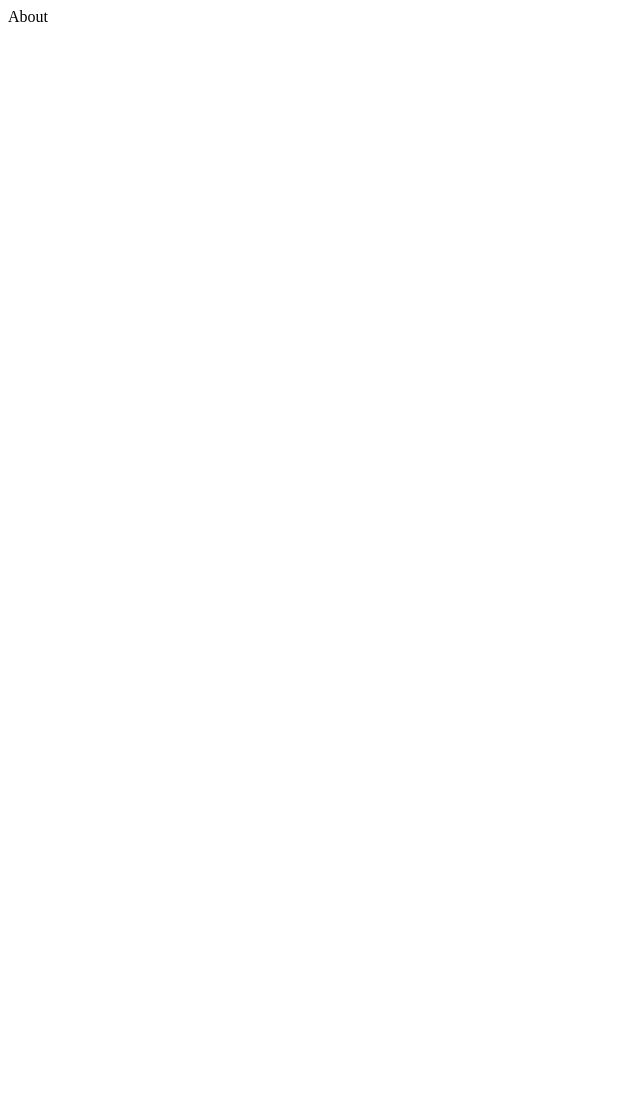
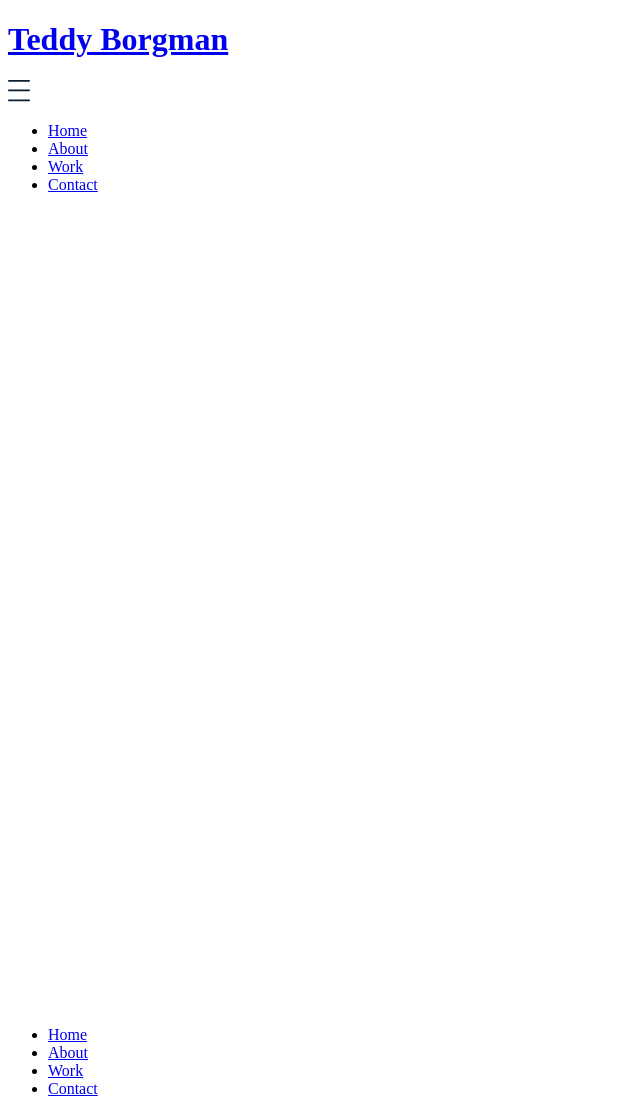
Before and after one commit to rallik/teddy-borgman, a Gatsby site: page /about in a window 1280 px wide. Shown: the top 1100 px of the page, without its empty margins (0-640 px from the left). Before the commit the page ends 800 px from the top, so only its background shows below. Built offline with nearby package versions, Linux system fonts and the light colour scheme; Gatsby itself is replaced by a stand-in of ours.

Commit message:
sitemap up, need iframes

```diff
--- a/src/components/Footer.js
+++ b/src/components/Footer.js
@@ -1,8 +1,11 @@
 import React from 'react'
+import { Navlist } from './index';
+
 
 const Footer = () => {
     return (
         <footer>
+            <Navlist name={'footer-sitemap-mobile'} elname={'footer-sitemap-mobile-li'}/>
             <h3 className='copyright'>©2021 Reuben Allik</h3>
         </footer>
     )
--- a/src/components/Header.js
+++ b/src/components/Header.js
@@ -1,9 +1,12 @@
 import React from 'react'
+import { Link } from 'gatsby'
 
 const Header = () => {
     return (
         <header>
-            <h1>Teddy Borgman</h1>
+            <Link to="/">
+                <h1>Teddy Borgman</h1>
+            </Link>
         </header>
     )
 }
--- a/src/components/Navbar.js
+++ b/src/components/Navbar.js
@@ -1,5 +1,6 @@
 import React, { useState } from 'react'
 import { Link } from 'gatsby'
+import { Navlist } from './index'
 import NavIcon from '../assets/icons/nav.svg'
 
 
@@ -19,7 +20,7 @@ const Nav = () => {
                 <NavIcon />
             </i>
             <nav className={clicked ? 'navbar active' : 'navbar'}>
-
+                <Navlist name={'nav-elements mobile'} elname={'nav-element-li'}/>
             </nav>
         </React.Fragment>
 
--- a/src/components/Navlist.js
+++ b/src/components/Navlist.js
@@ -0,0 +1,25 @@
+import React from 'react'
+import { Link } from 'gatsby'
+
+
+const Navlist = ({ name, elname }) => {
+    console.log(elname)
+    return (
+        <ul className={name}>
+            <li className={elname}>
+                <Link className='nav-link' to='/'>Home</Link>
+            </li>
+            <li className={elname}>
+                <Link className='nav-link' activeClassName='active-link' to='/about'>About</Link>
+            </li>
+            <li className={elname}>
+                <Link className='nav-link' activeClassName='active-link' to='/work'>Work</Link>
+            </li>
+            <li className={elname}>
+                <Link className='nav-link' activeClassName='active-link' to='/contact'>Contact</Link>
+            </li>
+        </ul>
+    )
+}
+
+export default Navlist
--- a/src/components/index.js
+++ b/src/components/index.js
@@ -1,6 +1,8 @@
 export { default as Layout } from './layout';
 export { default as Header } from './Header';
 export { default as Navbar } from './Navbar';
+export { default as Navlist } from './Navlist';
+
 // import { default as Social }  from '/Social'
 // import { default as Contact }  from '/Contact'
 export { default as Footer } from './Footer';
--- a/src/pages/about.js
+++ b/src/pages/about.js
@@ -1,10 +1,14 @@
 import React from 'react'
+import { Layout } from '../components'
+
 
 const about = ({ location }) => {
     return (
-        <div>
-            About
-        </div>
+        <main className='page about-page'>
+            <Layout>
+                <section className='section' style={{ height: '100vh'}}></section>
+            </Layout>
+        </main>
     )
 }
 
--- a/src/styles/styles.scss
+++ b/src/styles/styles.scss
@@ -18,6 +18,11 @@ header {
     position: absolute;
     left: 12px;
     top: 12px;
+
+    a {
+        text-decoration: none;
+        color: #0b0b0b;
+    }
 }
 
 .nav-icon {
@@ -115,7 +120,7 @@ header {
 
 //Hero
 .hero {
-    height: 60vh;
+    height: 80vh;
 }
 
 .hero-text {
```
Also changed, not shown: src/pages/contact.js (+7 -3 lines), src/pages/work/index.js (+7 -3 lines).
